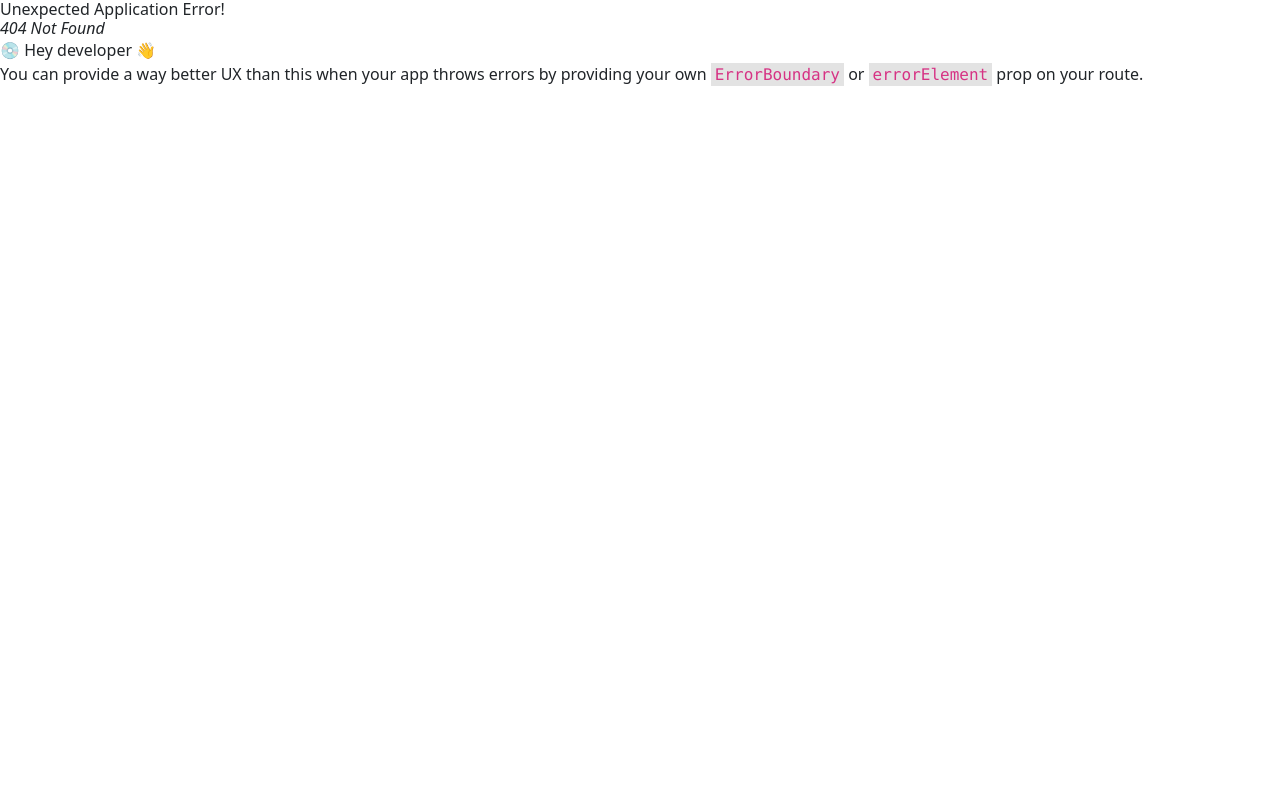
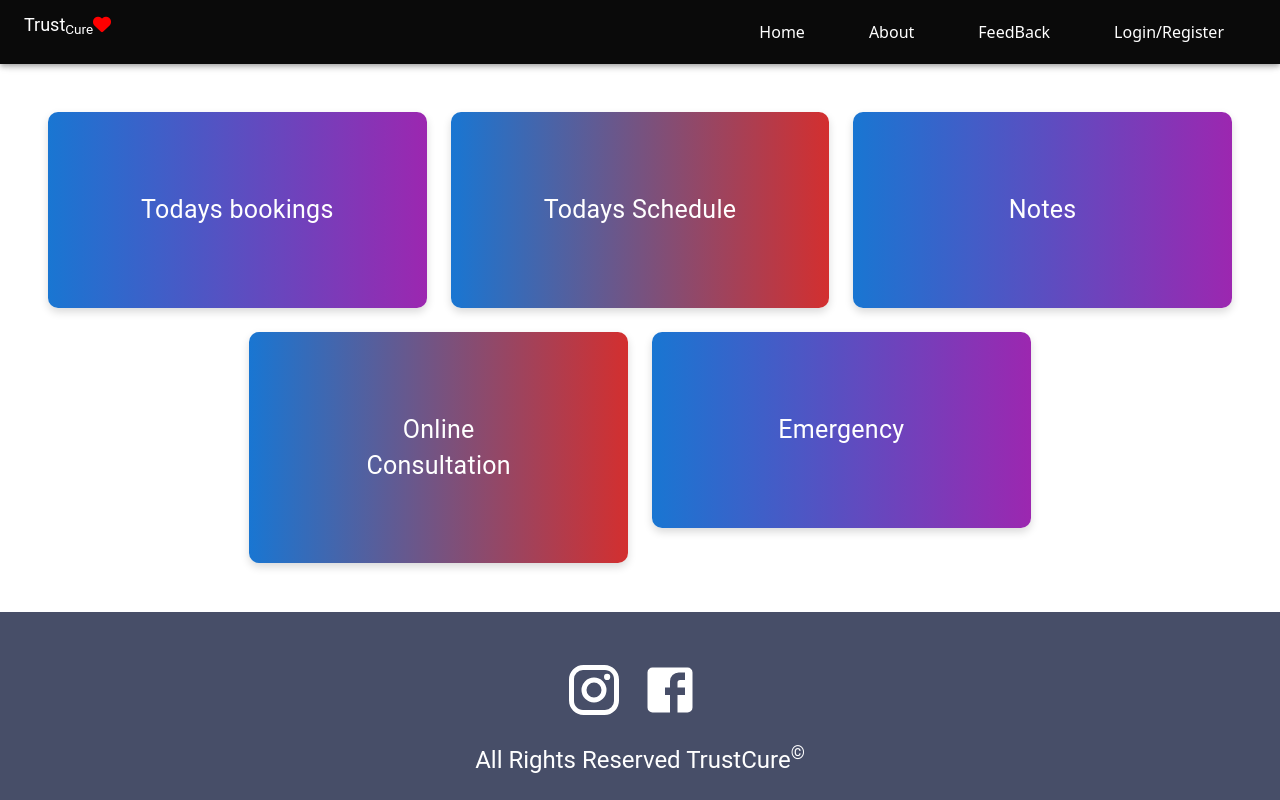
Before and after one commit to SaiSaatvik31/SEM-3-PROJECT, a React (Vite) app: page /doctor in a window 1280 px wide. Before the commit this address had no page. Built offline with nearby package versions, Linux system fonts and the light colour scheme.

Commit message:
added doctor and admin routes

```diff
--- a/src/components/Register.jsx
+++ b/src/components/Register.jsx
@@ -1,6 +1,6 @@
 import { useState } from "react";
 import { useNavigate } from "react-router-dom";
-
+import register from "../styles/register.css";
 function Register() {
   const [name, setUserName] = useState("");
   const [email, setEmail] = useState("");
@@ -42,11 +42,9 @@ function Register() {
     <>
       <div className="main-container">
         <div className="main-container2">
-          {/* ... (other elements remain unchanged) ... */}
           <div className="login-container">
             <h1>Register</h1>
             <form onSubmit={registerUser}>
-              {/* Input for username */}
               <input
                 type="text"
                 name="username"
@@ -58,7 +56,6 @@ function Register() {
                   setUserName(e.target.value);
                 }}
               />
-              {/* Input for email */}
               <input
                 type="email"
                 name="userid"
@@ -70,7 +67,6 @@ function Register() {
                   setEmail(e.target.value);
                 }}
               />
-              {/* Input for password */}
               <input
                 type="password"
                 name="password"
@@ -83,7 +79,9 @@ function Register() {
                 }}
               />
               {/* Register button */}
-              <button type="submit">Register</button>
+              <button className="mb-3" type="submit">
+                Register
+              </button>
               <p
                 style={{
                   marginTop: "8px",
@@ -94,9 +92,11 @@ function Register() {
               >
                 {message}
               </p>
-              <p>Already Have an Account?</p>
+              <p className="text-center m-2">Already Have an Account?</p>
               {/* Link to login page */}
-              <button onClick={() => navigate("/login")}>Login</button>
+              <button className="mt-3" onClick={() => navigate("/login")}>
+                Login
+              </button>
             </form>
           </div>
         </div>
--- /dev/null
+++ b/src/components/admin.jsx
@@ -0,0 +1,45 @@
+import * as React from "react";
+import { experimentalStyled as styled } from "@mui/material/styles";
+import Box from "@mui/material/Box";
+import Paper from "@mui/material/Paper";
+import Grid from "@mui/material/Unstable_Grid2";
+
+const Item = styled(Paper)(({ theme, index }) => ({
+  // Gradient background with dynamic color choices
+  background: `linear-gradient(to right, ${theme.palette.primary.main}, ${
+    index % 2 === 0 ? theme.palette.secondary.main : theme.palette.error.main
+  })`,
+
+  ...theme.typography.body2,
+  padding: theme.spacing(10),
+  textAlign: "center",
+  color: "white", // Ensure text contrast
+  fontSize: "25px",
+  // Extra features:
+  borderRadius: 10, // Softer edges
+  boxShadow: "0px 4px 8px rgba(0, 0, 0, 0.15)", // Subtle shadow
+  transition: "all 0.3s ease-in-out", // Smoother interactions
+  "&:hover": {
+    transform: "scale(1.02)", // Subtle hover effect
+  },
+}));
+const array = ["Add or Edit Doctors", "Todays Schedule", "Emergency"];
+export default function Admin() {
+  return (
+    <div className="m-5">
+      <Box sx={{ flexGrow: 1 }}>
+        <Grid
+          container
+          spacing={{ xs: 2, md: 3 }}
+          columns={{ xs: 4, sm: 8, md: 12 }}
+        >
+          {Array.from(Array(3)).map((_, index) => (
+            <Grid xs={2} sm={4} md={4} key={index}>
+              <Item index={index}>{array[index]}</Item>
+            </Grid>
+          ))}
+        </Grid>
+      </Box>
+    </div>
+  );
+}
--- /dev/null
+++ b/src/components/doctor.jsx
@@ -0,0 +1,52 @@
+import * as React from "react";
+import { experimentalStyled as styled } from "@mui/material/styles";
+import Box from "@mui/material/Box";
+import Paper from "@mui/material/Paper";
+import Grid from "@mui/material/Unstable_Grid2";
+
+const Item = styled(Paper)(({ theme, index }) => ({
+  // Gradient background with dynamic color choices
+  background: `linear-gradient(to right, ${theme.palette.primary.main}, ${
+    index % 2 === 0 ? theme.palette.secondary.main : theme.palette.error.main
+  })`,
+
+  ...theme.typography.body2,
+  padding: theme.spacing(10),
+  textAlign: "center",
+  color: "white",
+  fontSize: "25px",
+
+  borderRadius: 10,
+  boxShadow: "0px 4px 8px rgba(0, 0, 0, 0.15)",
+  transition: "all 0.3s ease-in-out",
+  "&:hover": {
+    transform: "scale(1.02)",
+  },
+}));
+const array = [
+  "Todays bookings",
+  "Todays Schedule",
+  "Notes",
+  "Online Consultation",
+  "Emergency",
+];
+export default function doctor() {
+  return (
+    <div className="m-5">
+      <Box sx={{ flexGrow: 1 }}>
+        <Grid
+          container
+          spacing={{ xs: 2, md: 3 }}
+          columns={{ xs: 4, sm: 8, md: 12 }}
+          justifyContent="center"
+        >
+          {Array.from(Array(5)).map((_, index) => (
+            <Grid xs={2} sm={4} md={4} key={index}>
+              <Item index={index}>{array[index]}</Item>
+            </Grid>
+          ))}
+        </Grid>
+      </Box>
+    </div>
+  );
+}
--- a/src/components/login.jsx
+++ b/src/components/login.jsx
@@ -47,7 +47,19 @@ function Register() {
       <div className="main-container">
         <div className="main-container2">
           <div className="image-container">
-            <img src="../src/Trustcure-nobg.png" width="400px" alt="logo" />
+            <div className="d-flex flex-column justify-content-end">
+              <div className="ml-5 d-flex justify-content-center">
+                <img
+                  style={{ mixBlendMode: "multiply" }}
+                  src="../src/Trustcurelogo-1.png"
+                  width="300px"
+                  alt="logo"
+                />
+              </div>
+            </div>
+            <div className="ml-5 d-flex justify-content-center">
+              <img src="../src/Trustcure-nobg.png" alt="logo" />
+            </div>
           </div>
 
           <div className="login-container">
--- a/src/components/slotPage.jsx
+++ b/src/components/slotPage.jsx
@@ -64,7 +64,7 @@ function SlotPage() {
                 <TableCell align="left">Speciality</TableCell>
                 <TableCell align="left">Hospital</TableCell>
                 <TableCell align="center">Ratings</TableCell>
-                <TableCell align="right">Estimated Time</TableCell>
+                <TableCell align="right">Estimated Waiting Time</TableCell>
                 <TableCell align="right">Book Appointment</TableCell>
               </TableRow>
             </TableHead>
--- a/src/main.jsx
+++ b/src/main.jsx
@@ -21,6 +21,8 @@ import SlotPage from "./components/slotPage.jsx";
 import Register from "./components/Register.jsx";
 import Login from "./components/login.jsx";
 import OtherDoc from "./components/otherDoc.jsx";
+import Doctor from "./components/doctor.jsx";
+import Admin from "./components/admin.jsx";
 const MainApp = () => {
   const [selectedOptions, setSelectedOptions] = useState([]);
 
@@ -33,6 +35,8 @@ const MainApp = () => {
       <>
         <Route path="/" element={<Layout />}>
           <Route path="/register" element={<Register />} />
+          <Route path="/doctor" element={<Doctor />} />
+          <Route path="/admin" element={<Admin />} />
           <Route path="/login" element={<Login />} />
           <Route path="/otherDoctors" element={<OtherDoc />} />
           <Route path="" element={<Home />} />
```
Also changed, not shown: src/Trustcurelogo-1.png (added), src/styles/register.css (added).
